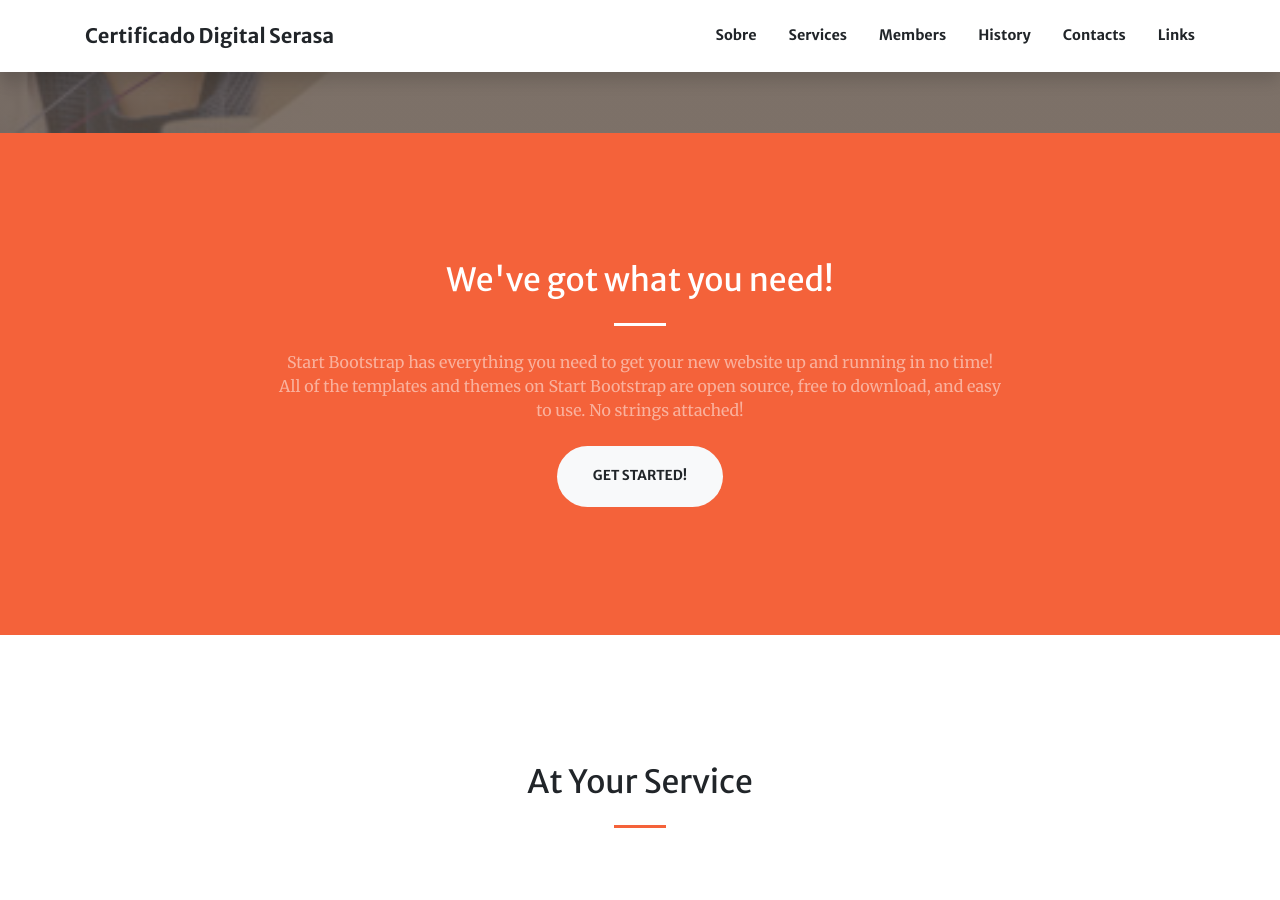
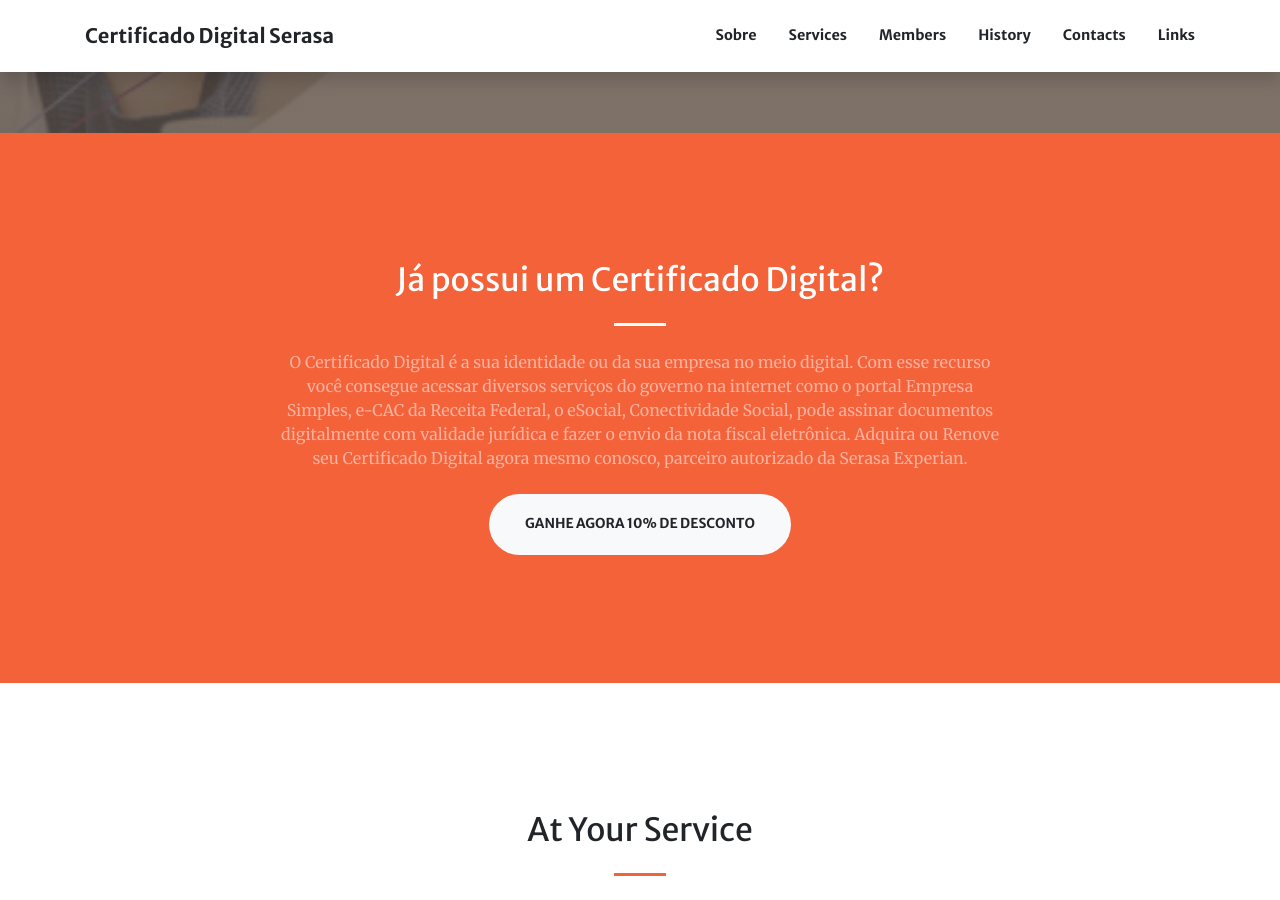
Before and after one commit to ltakao/my-project, a Jekyll site: the page built from index.md, in a window 1280 px wide and 900 px high, scrolled down 767 px. Built offline with Jekyll 4.4.1, drawn with Linux system fonts in a browser that asks for light colours; nearby versions of some CDN libraries.

Commit message:
- Sessão sobre.

```diff
--- a/index.md
+++ b/index.md
@@ -10,13 +10,17 @@ header:
 
 sections:
   - type: call-to-action.html
-    section_id: about
+    section_id: Sobre
     background_style: bg-primary
-    title: We've got what you need!
-    text: Start Bootstrap has everything you need to get your new website up and running in no time! All of the templates and themes on Start Bootstrap are open source, free to download, and easy to use. No strings attached!
+    title: Já possui um Certificado Digital?
+    text: O Certificado Digital é a sua identidade ou da sua empresa no meio digital.
+     Com esse recurso você consegue acessar diversos serviços do governo na internet como o portal Empresa Simples,
+     e-CAC da Receita Federal, o eSocial, Conectividade Social, pode assinar documentos digitalmente com validade jurídica e
+     fazer o envio da nota fiscal eletrônica.
+     Adquira ou Renove seu Certificado Digital agora mesmo conosco, parceiro autorizado da Serasa Experian.
     actions:
-      - title: Get Started!
-        url: '#'
+      - title: Ganhe agora 10% de Desconto
+        url: 'https://serasa.certificadodigital.com.br/clube-do-revendedor/cupom/?cp=CRLUC17648'
         class: btn-light
 
   - type: services.html
```
